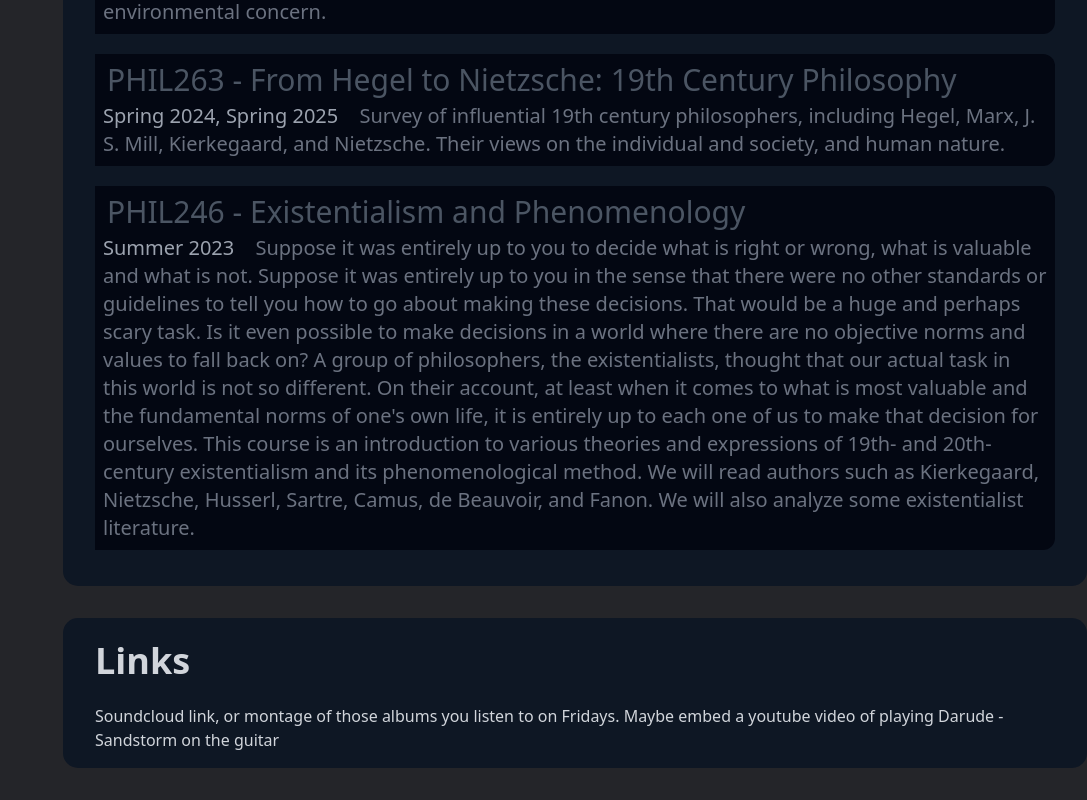
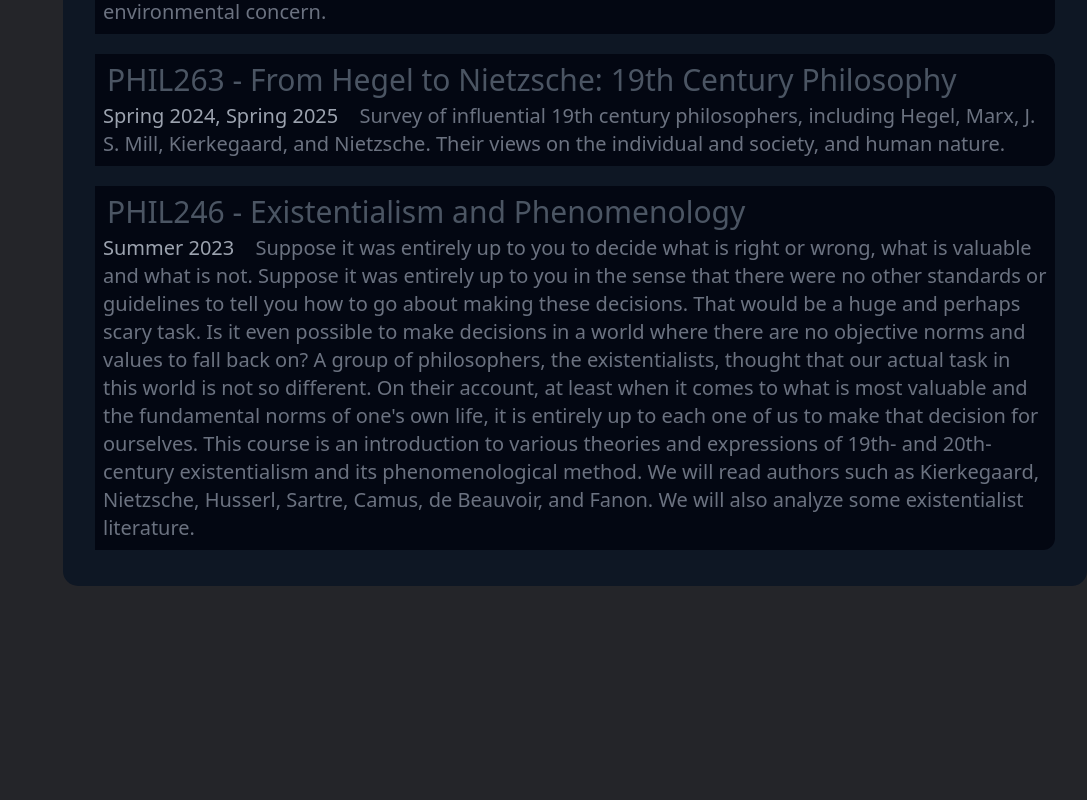
Before and after one commit to stensonowen/stomas, a SvelteKit app: page / in a window 1280 px wide. Shown: the part 1535-2335 px from the top of the page, without its empty margins (193-1280 px from the left). After the commit the page ends 2153 px from the top, so only its background shows below. Built offline with nearby package versions, Linux system fonts and the light colour scheme.

Commit message:
Update +page.svelte

```diff
--- a/src/routes/+page.svelte
+++ b/src/routes/+page.svelte
@@ -157,12 +157,6 @@
                 text="Suppose it was entirely up to you to decide what is right or wrong, what is valuable and what is not. Suppose it was entirely up to you in the sense that there were no other standards or guidelines to tell you how to go about making these decisions. That would be a huge and perhaps scary task. Is it even possible to make decisions in a world where there are no objective norms and values to fall back on? A group of philosophers, the existentialists, thought that our actual task in this world is not so different. On their account, at least when it comes to what is most valuable and the fundamental norms of one's own life, it is entirely up to each one of us to make that decision for ourselves. This course is an introduction to various theories and expressions of 19th- and 20th-century existentialism and its phenomenological method. We will read authors such as Kierkegaard, Nietzsche, Husserl, Sartre, Camus, de Beauvoir, and Fanon. We will also analyze some existentialist literature."
             />
         </div>
-
-        <!-- LINKS -->
-        <div id="links" class="section">
-            <h2> Links </h2>
-            <p> Soundcloud link, or montage of those albums you listen to on Fridays. Maybe embed a youtube video of playing Darude - Sandstorm on the guitar </p>
-        </div>
     </div>
 
 </div>
```
